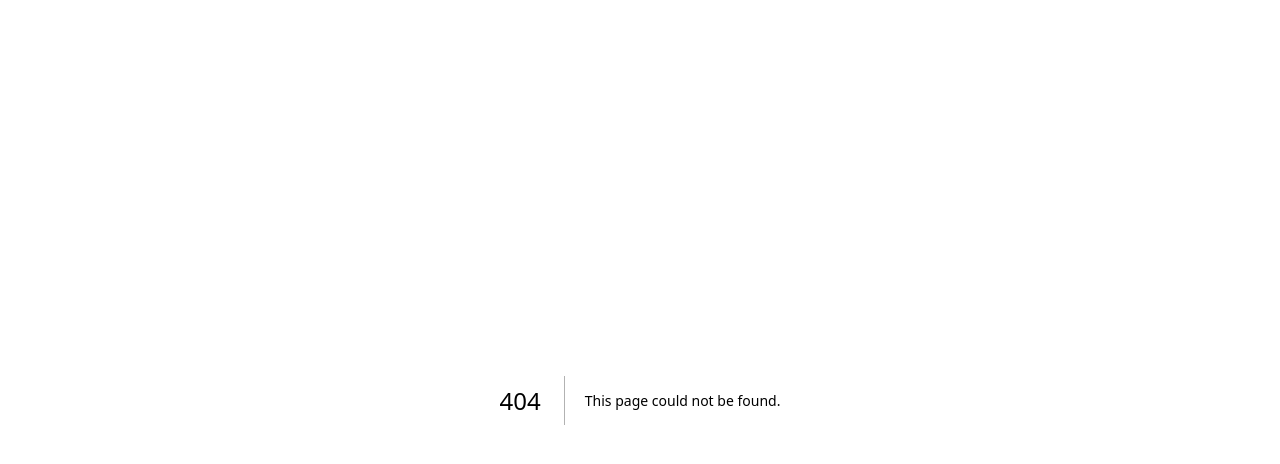
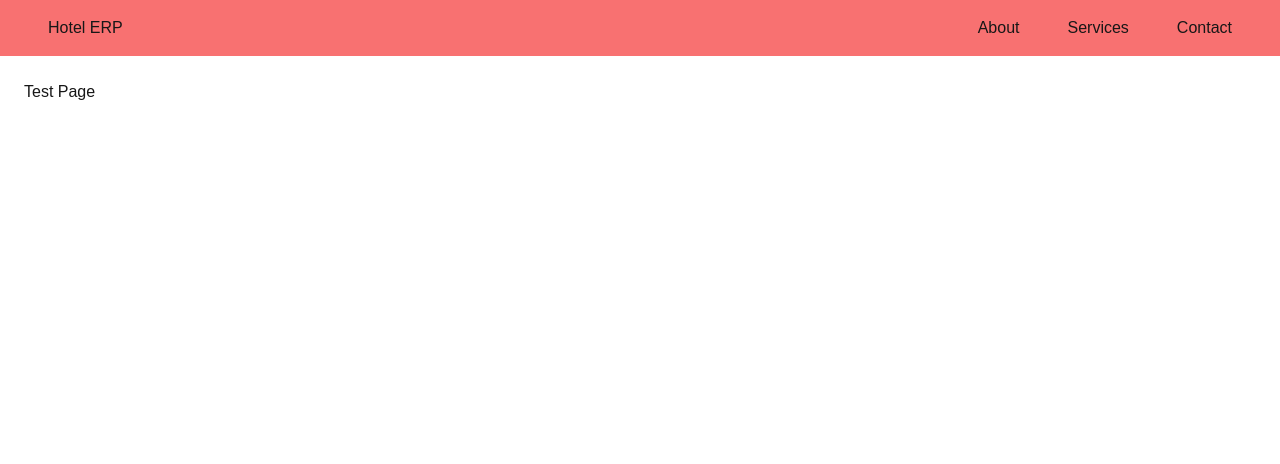
Before and after one commit to peamz4/Hotel-ERP, a Next.js app in the folder hotel-frontend/: page /test in a window 1280 px wide. Before the commit this address had no page. Shown: the top 464 px of the page. Built offline with nearby package versions, Linux system fonts and the light colour scheme.

Commit message:
create: component (layout)
Navbar

```diff
--- /dev/null
+++ b/hotel-frontend/app/test/page.tsx
@@ -0,0 +1,16 @@
+import Navbar from "@/components/navbar/page";
+
+const Page: React.FC = () => {
+  return (
+    <div>
+      <Navbar />
+      <div className="w-screen h-screen">
+        <div className="p-6">
+          <h1 className="">Test Page</h1>
+        </div>
+      </div>
+    </div>
+  );
+};
+
+export default Page;
--- /dev/null
+++ b/hotel-frontend/components/navbar/page.tsx
@@ -0,0 +1,27 @@
+import React from "react";
+import Link from "next/link";
+
+const Navbar: React.FC = () => {
+  return (
+    <nav className="navbar bg-red-400 flex flex-col">
+      <div className="px-12 py-4 flex flex-row justify-between">
+        <Link href="/">
+          <h1 className="navbar-brand ">Hotel ERP</h1>
+        </Link>
+        <div className="navbar-menu flex flex-row gap-12">
+          <Link href="/about">
+            <h1 className="navbar-item">About</h1>
+          </Link>
+          <Link href="/services">
+            <h1 className="navbar-item">Services</h1>
+          </Link>
+          <Link href="/contact">
+            <h1 className="navbar-item">Contact</h1>
+          </Link>
+        </div>
+      </div>
+    </nav>
+  );
+};
+
+export default Navbar;
```
